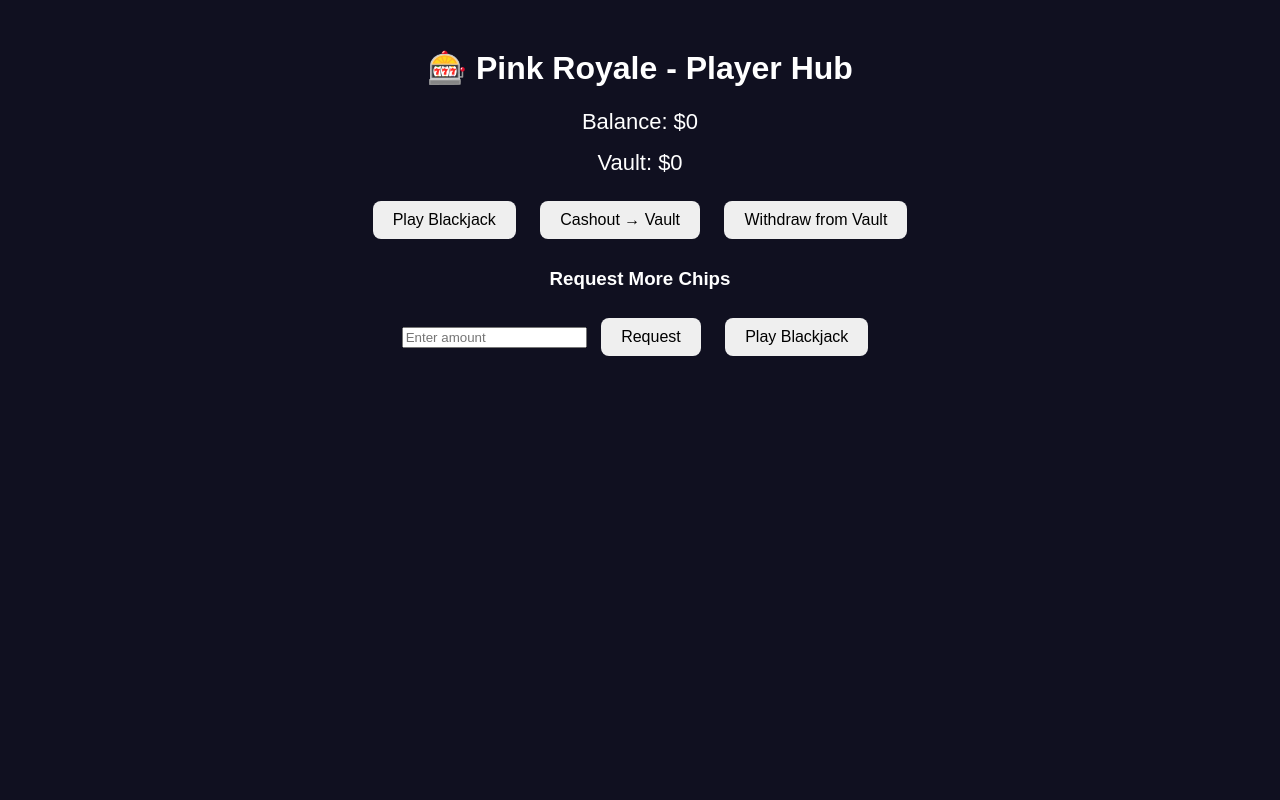
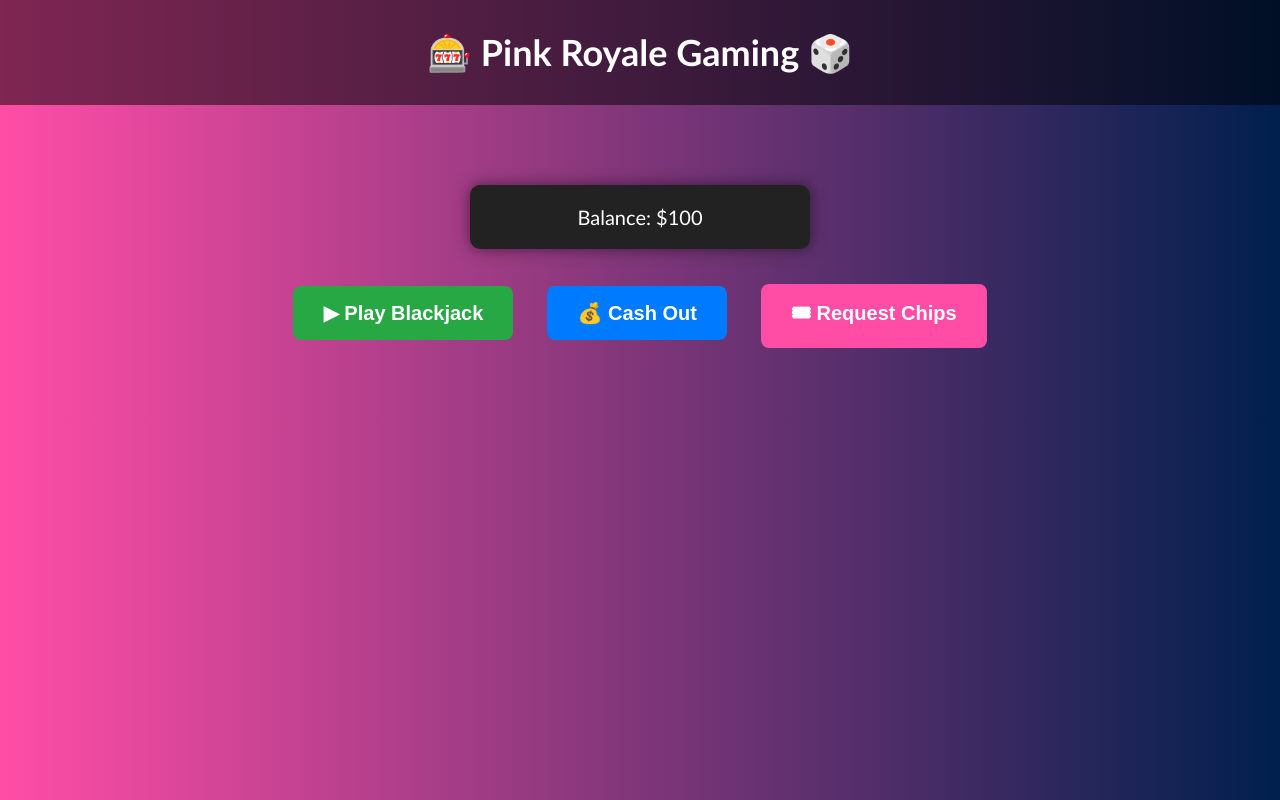
Before and after one commit to rmp62408/Goosehunt_BlackJack26, a plain HTML site: page index.html in a window 1280 px wide. Drawn offline with nearby package versions, Linux system fonts and the light colour scheme; no server answers.

Commit message:
Update index.html

```diff
--- a/index.html
+++ b/index.html
@@ -1,73 +1,81 @@
 <!DOCTYPE html>
-<html>
+<html lang="en">
 <head>
   <meta charset="UTF-8">
-  <title>Pink Royale - Player Hub</title>
-  <script src="https://unpkg.com/@supabase/supabase-js"></script>
-  <script src="supabaseClient.js"></script>
+  <title>Pink Royale Gaming</title>
   <style>
     body {
-      font-family: Arial, sans-serif;
-      background: #101020;
-      color: #fff;
+      margin: 0;
+      font-family: "Trebuchet MS", sans-serif;
+      background: linear-gradient(to right, #ff4da6, #001f4d);
+      color: white;
       text-align: center;
+    }
+    header {
+      padding: 30px;
+      font-size: 36px;
+      font-weight: bold;
+      background: rgba(0,0,0,0.5);
+    }
+    .container {
+      padding: 60px 20px;
+    }
+    .balance-box {
+      background: #222;
       padding: 20px;
+      border-radius: 10px;
+      margin: 20px auto;
+      width: 300px;
+      font-size: 20px;
+      box-shadow: 0 0 15px rgba(0,0,0,0.5);
     }
     button {
-      margin: 10px;
-      padding: 10px 20px;
-      font-size: 16px;
+      margin: 15px;
+      padding: 15px 30px;
+      font-size: 20px;
+      font-weight: bold;
       border: none;
       border-radius: 8px;
       cursor: pointer;
+      color: white;
+      transition: transform 0.2s;
     }
-    #balance, #vault { font-size: 22px; margin: 15px; }
+    button:hover {
+      transform: scale(1.1);
+    }
+    .play { background: #28a745; }
+    .cashout { background: #007bff; }
+    .request { background: #ff4da6; }
   </style>
 </head>
 <body>
-  <h1>🎰 Pink Royale - Player Hub</h1>
+  <header>🎰 Pink Royale Gaming 🎲</header>
 
-  <div id="balance">Balance: $0</div>
-  <div id="vault">Vault: $0</div>
+  <div class="container">
+    <div class="balance-box">
+      Balance: $<span id="balance">100</span>
+    </div>
 
-  <button onclick="window.location='blackjack.html'">Play Blackjack</button>
-  <button onclick="cashout()">Cashout → Vault</button>
-  <button onclick="withdraw()">Withdraw from Vault</button>
+    <button class="play" onclick="window.location.href='blackjack.html'">
+      ▶ Play Blackjack
+    </button>
+    <button class="cashout" onclick="alert('Cashout requested!')">
+      💰 Cash Out
+    </button>
+    <button class="request" onclick="alert('Chip request sent to moderator!')">
+      🎟 Request Chips
+    </button>
+  </div>
 
-  <h3>Request More Chips</h3>
-  <input id="amount" type="number" placeholder="Enter amount" />
-  <button onclick="requestChips()">Request</button>
-
+  <!-- Supabase Client -->
+  <script src="https://unpkg.com/@supabase/supabase-js@2"></script>
+  <script src="supabaseClient.js"></script>
   <script>
-    async function loadBalances() {
-      let { data, error } = await sb.from('wallets').select('*').single();
-      if (data) {
-        document.getElementById('balance').textContent = 'Balance: $' + data.balance;
-        document.getElementById('vault').textContent = 'Vault: $' + data.vault;
-      }
+    // Example: load balance (replace with your Supabase logic)
+    async function loadBalance() {
+      document.getElementById("balance").innerText = 100; // temp placeholder
     }
-
-    async function cashout() {
-      await sb.rpc('cashout');
-      loadBalances();
-    }
-
-    async function withdraw() {
-      await sb.rpc('withdraw');
-      loadBalances();
-    }
-
-    async function requestChips() {
-      let amt = parseInt(document.getElementById('amount').value);
-      if (!amt) return;
-      await sb.from('chip_requests').insert({ amount: amt, status: 'pending' });
-      alert('Request sent to moderator.');
-    }
-
-    loadBalances();
+    loadBalance();
   </script>
 </body>
 </html>
-<button onclick="window.location.href='blackjack.html'">
-  Play Blackjack
-</button>
```
